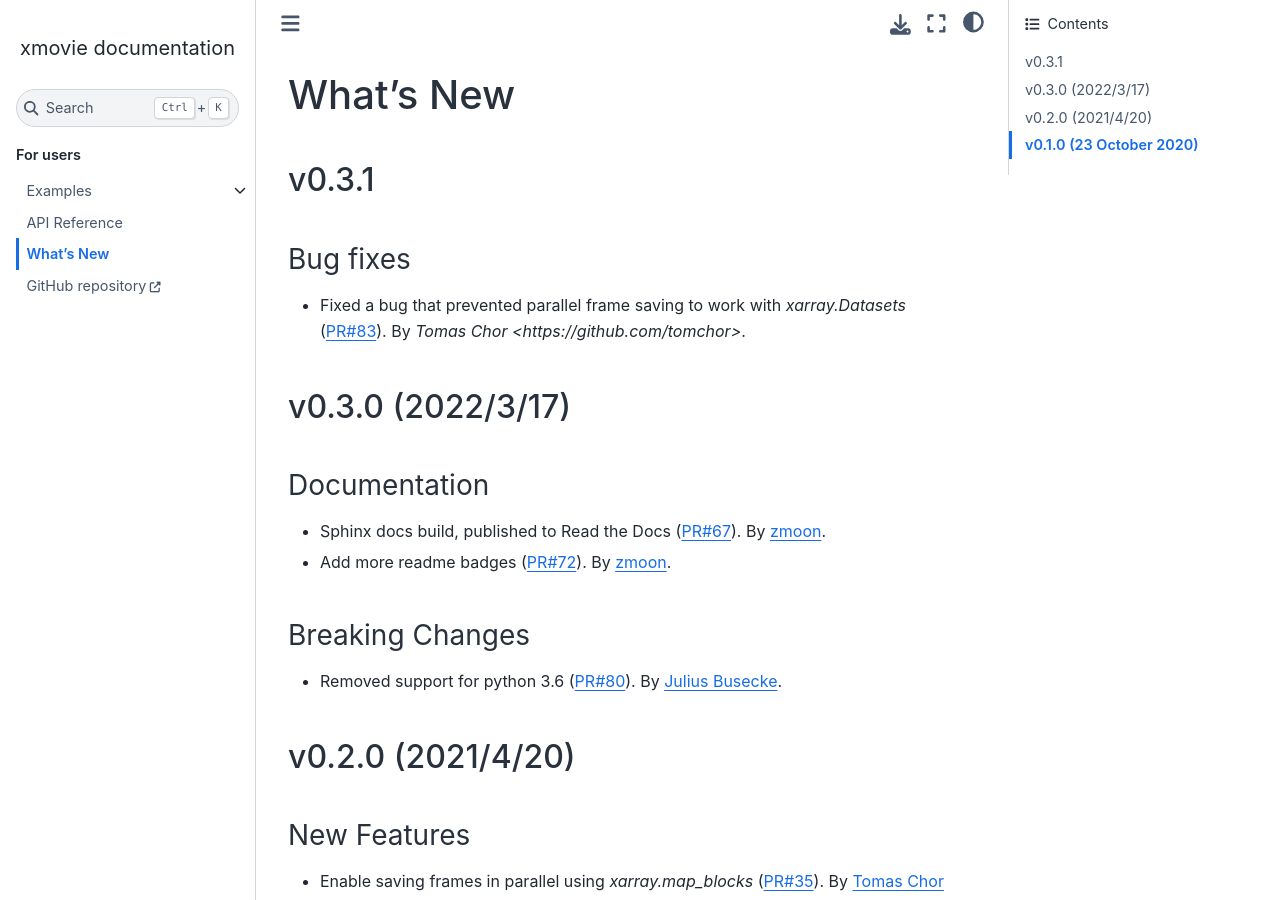
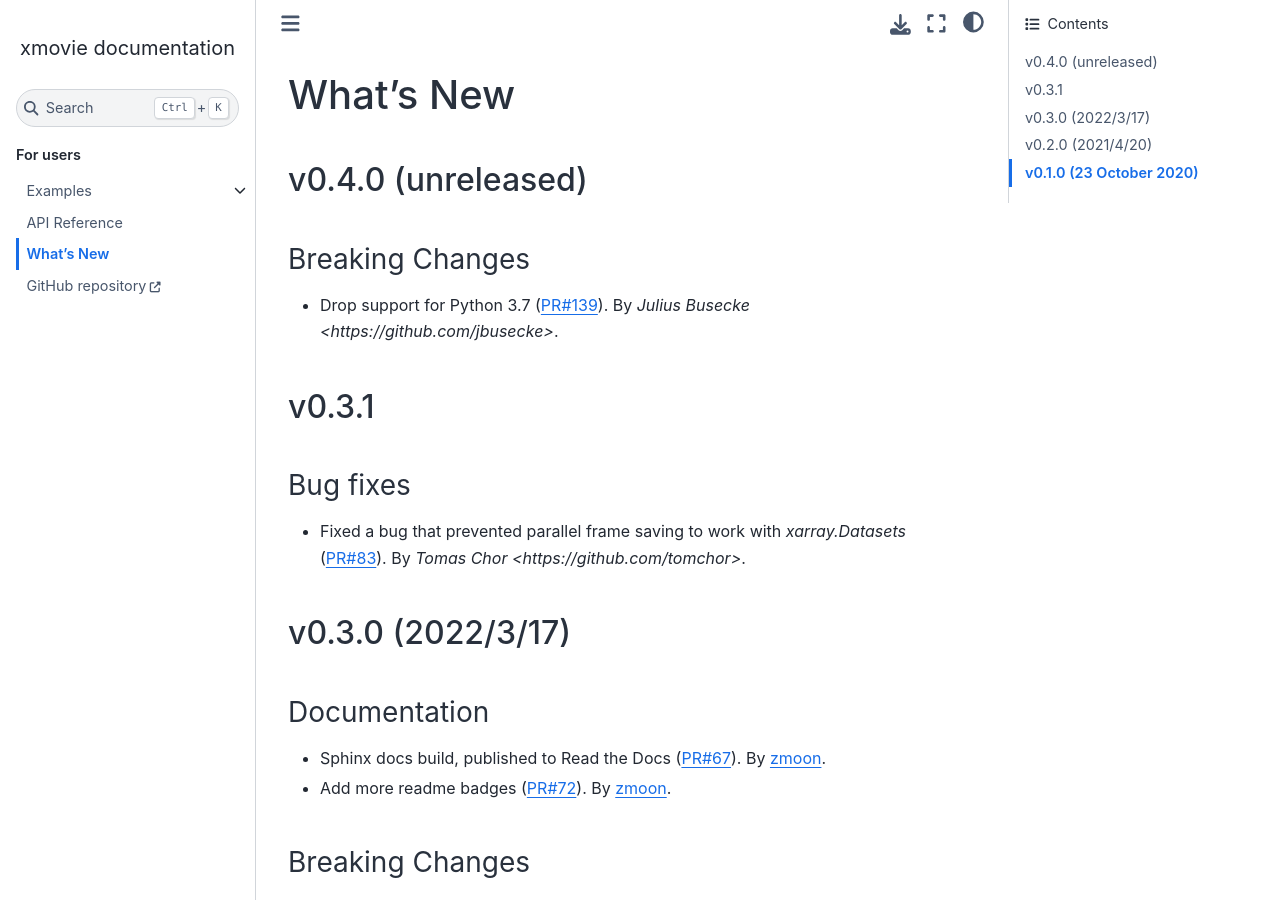
Before and after one commit to jbusecke/xmovie, a Sphinx documentation site: the page built from docs/whats-new.rst, in a window 1280 px wide and 900 px high. Built offline with Sphinx 7.4.7 and the Sphinx Book theme 1.1.4, drawn with Linux system fonts in a browser that asks for light colours; the version number could not be read and is left out.

Commit message:
Drop Python 3.7 (#139)
* Drop Python 3.7

Just noticed [these]() errors in the CI for python 3.7. It seems related to dask, and I noticed that dask does not support 3.7 since over a [year](https://github.com/dask/dask/pull/8572). So I am removing 3.7 support here.

* Update ci.yaml

* Update whats-new.rst

```diff
--- a/docs/whats-new.rst
+++ b/docs/whats-new.rst
@@ -1,5 +1,13 @@
 What's New
 ==========
+v0.4.0 (unreleased)
+-------------------
+
+Breaking Changes
+~~~~~~~~~~~~~~~~
+- Drop support for Python 3.7 (:pull:`139`).
+  By `Julius Busecke <https://github.com/jbusecke>`.
+
 v0.3.1
 -------------------
 
--- a/setup.cfg
+++ b/setup.cfg
@@ -47,9 +47,9 @@ classifiers =
     Operating System :: OS Independent
     Programming Language :: Python
     Programming Language :: Python :: 3
-    Programming Language :: Python :: 3.7
     Programming Language :: Python :: 3.8
     Programming Language :: Python :: 3.9
+    Programming Language :: Python :: 3.10
     # Dont change this one
     License :: OSI Approved :: MIT License
 
@@ -66,7 +66,7 @@ install_requires =
     cartopy
 setup_requires=
     setuptools_scm
-python_requires = >=3.7
+python_requires = >=3.8
 ################ Up until here
 
 include_package_data = True
```
Also changed, not shown: 1 other file.
